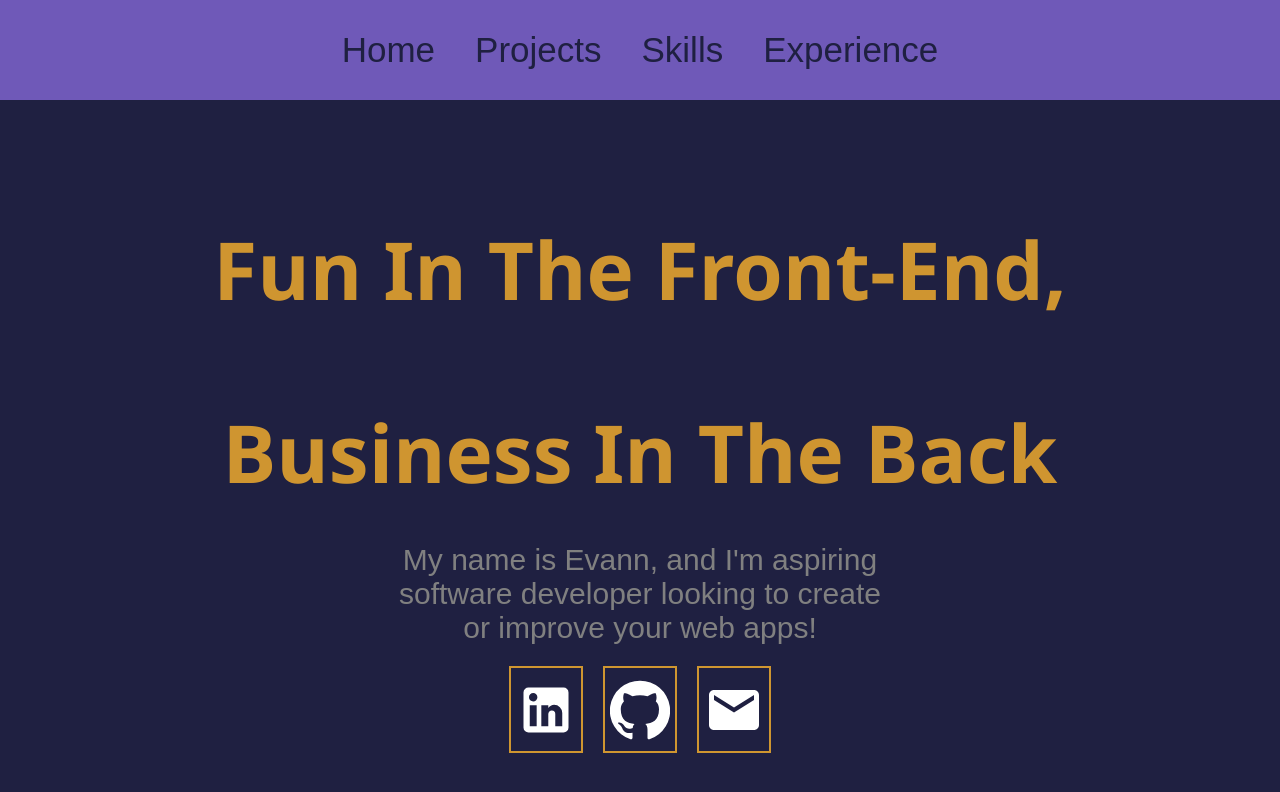
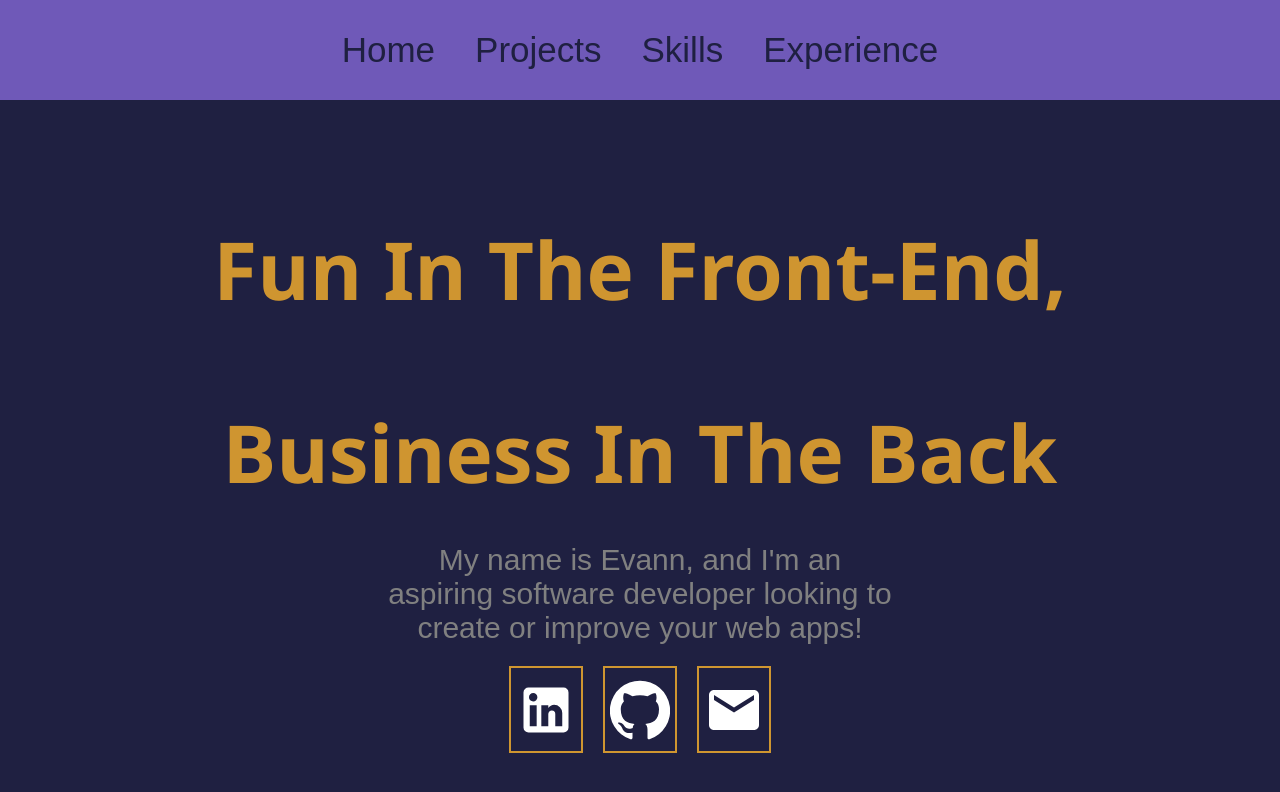
Before and after one commit to evannf/react-portfolio, a React (Create React App) app: page / in a window 1280 px wide. Shown: the top 792 px of the page. Built offline with nearby package versions, Linux system fonts and the light colour scheme.

Commit message:
typo fix

```diff
--- a/src/pages/Home.js
+++ b/src/pages/Home.js
@@ -14,7 +14,7 @@ function Home() {
         <h2>Business In The Back</h2>
         <div className='prompt'>
           <p>
-          My name is Evann, and I'm aspiring software developer looking to create or improve your web apps!
+          My name is Evann, and I'm an aspiring software developer looking to create or improve your web apps!
           </p>
           <div className='icons'>
           <a href='https://www.linkedin.com/in/evann-fries/'>
```
